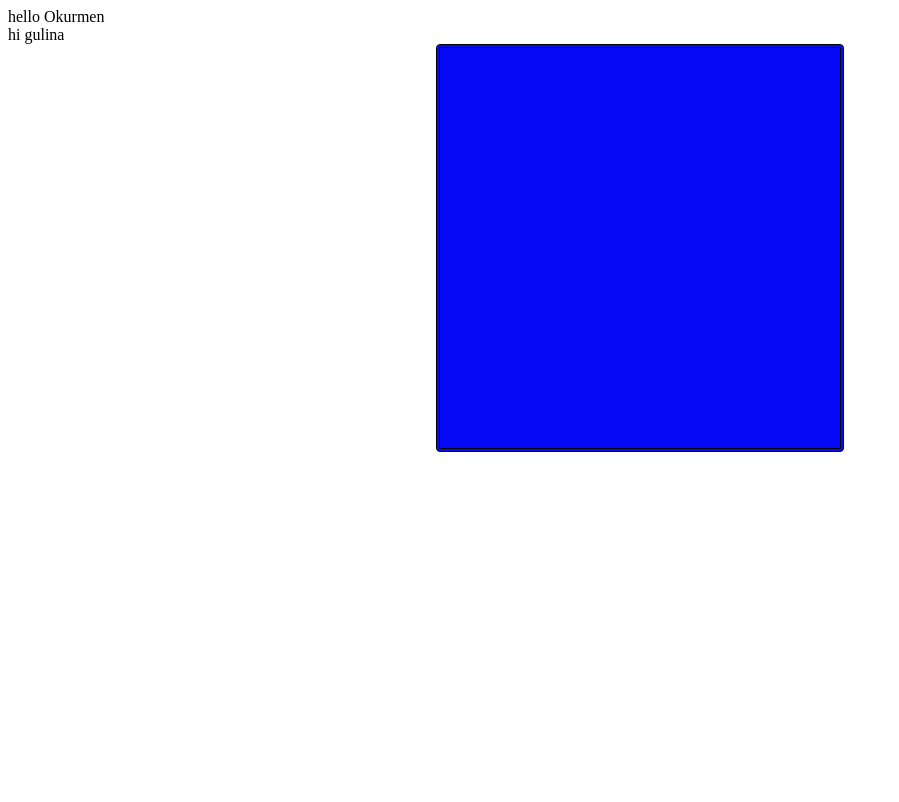
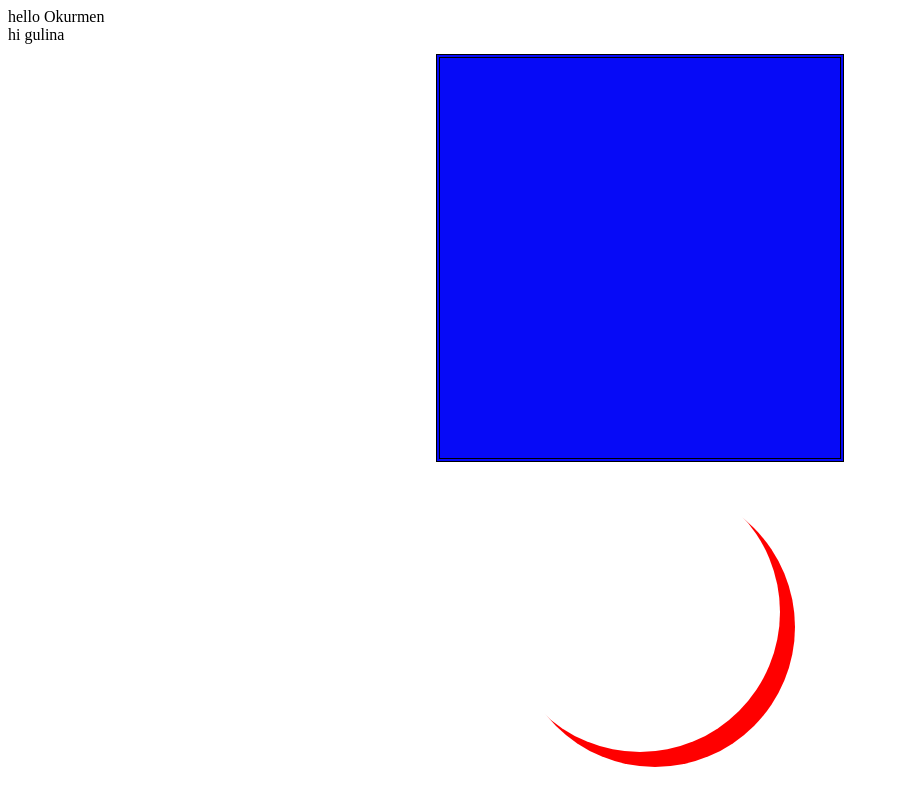
Before and after one commit to Alisher004/first-project, a plain HTML site: page index.html in a window 1280 px wide. Shown: the whole page, without its empty margins (0-899 px from the left). Drawn offline with Linux system fonts and the light colour scheme.

Commit message:
added content

```diff
--- a/index.html
+++ b/index.html
@@ -9,7 +9,11 @@
 <body>
     hello Okurmen
     <div>hi gulina</div>
+
     <div class="box"></div>
+
+    <div class="content"></div>
+
     <script src="index.js"></script>
 </body>
 </html>
--- a/index.js
+++ b/index.js
@@ -1 +1,3 @@
 let box = document.querySelector(".box")
+
+let content = document.querySelector(".content")
--- a/style.css
+++ b/style.css
@@ -1,8 +1,26 @@
+.content{
+    /* width: 0;
+    height: 0;
+    border-left: 200px dotted transparent;
+    border-right: 200px solid transparent;
+    border-bottom: 400px solid red;
+    margin: 10px auto; */
+    width: 280px;
+    height: 280px;
+    border-radius: 50%;
+    box-shadow: 15px 15px 0 0 red;
+    margin: 10px auto 50px;
+}
+.content:hover{
+    background-color: blue;
+    width: 280px;
+    height: 280px;
+}
 .box{
     width: 400px;
     height: 400px;
     background-color: rgb(6, 10, 247);
     border: 4px double black;
-    border-radius: 4px;
-    margin: 0 auto;
+    /* border-radius: 50%; */
+    margin: 10px auto;
 }
```
